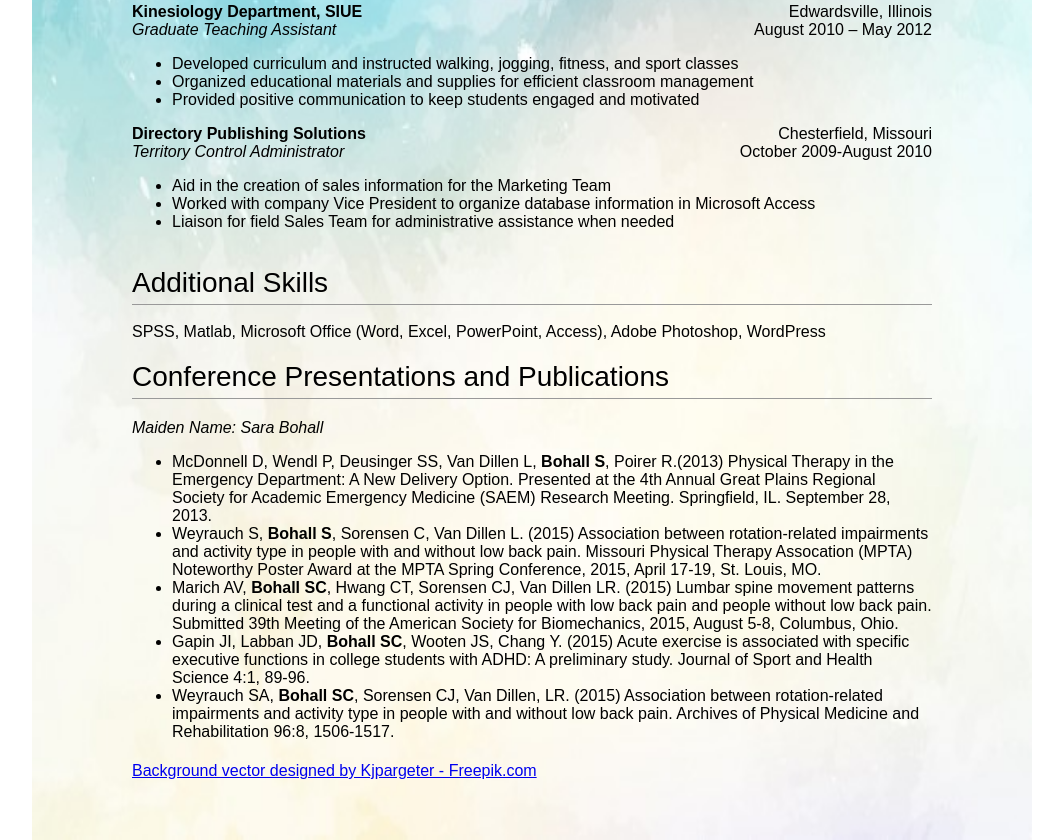
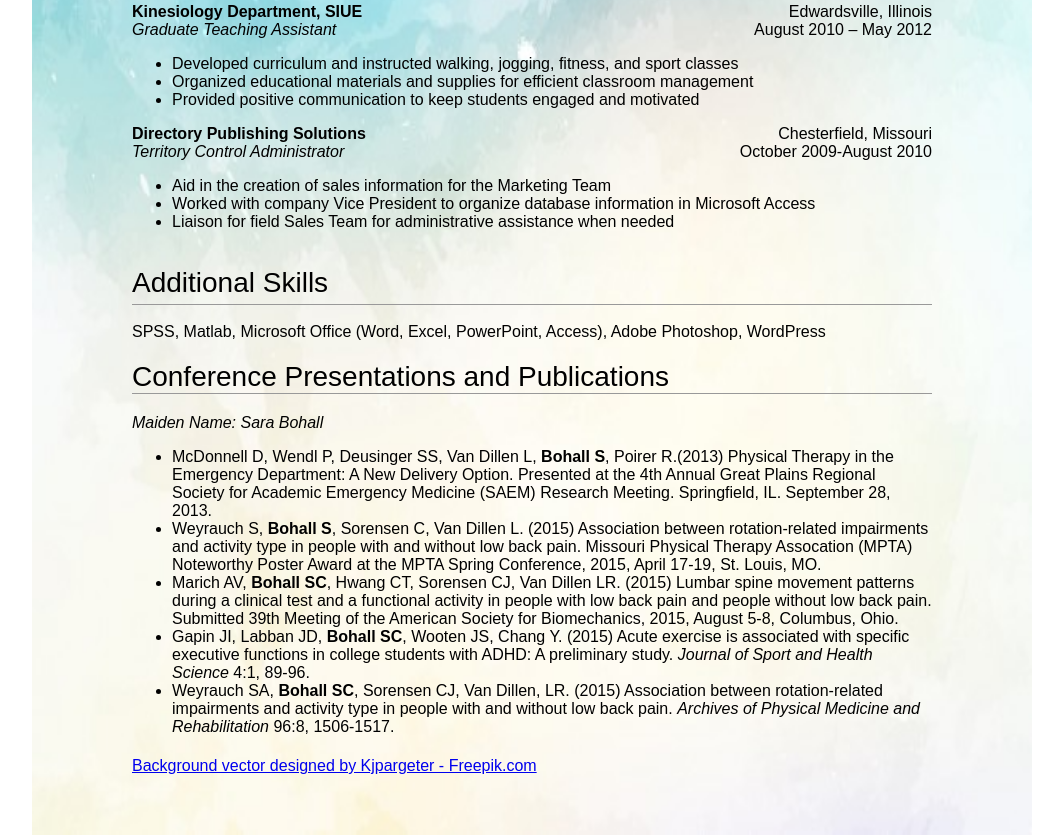
Before and after one commit to saraputnam/saraputnam, a plain HTML site: page index.html in a window 1280 px wide. Shown: the part 675-1515 px from the top of the page, without its empty margins (108-1171 px from the left). Drawn offline with Linux system fonts and the light colour scheme; files whose address does not match are found by name.

Commit message:
Update index.html

```diff
--- a/index.html
+++ b/index.html
@@ -141,7 +141,7 @@
 				</div>
 
 				<div id="content-skills">
-					<div id="content-professionalheader">
+					<div id="content-professionalheader2">
 						Conference Presentations and Publications
 					</div>
 						<div id="content-presentations">
@@ -151,8 +151,8 @@
 								<li>McDonnell D, Wendl P, Deusinger SS, Van Dillen L, <b>Bohall S</b>, Poirer R.(2013) Physical Therapy in the Emergency Department: A New Delivery Option. Presented at the 4th Annual Great Plains Regional Society for Academic Emergency Medicine (SAEM) Research Meeting. Springfield, IL. September 28, 2013.</li>
 								<li>Weyrauch S, <b>Bohall S</b>, Sorensen C, Van Dillen L. (2015) Association between rotation-related impairments and activity type in people with and without low back pain. Missouri Physical Therapy Assocation (MPTA) Noteworthy Poster Award at the MPTA Spring Conference, 2015, April 17-19,  St. Louis, MO.</li>
 								<li>Marich AV, <b>Bohall SC</b>, Hwang CT, Sorensen CJ, Van Dillen LR. (2015) Lumbar spine movement patterns during a clinical test and a functional activity in people with low back pain and people without low back pain. Submitted 39th Meeting of the American Society for Biomechanics, 2015, August 5-8, Columbus, Ohio.</li>
-								<li>Gapin JI, Labban JD, <b>Bohall SC</b>, Wooten JS, Chang Y. (2015) Acute exercise is associated with specific executive functions in college students with ADHD: A preliminary study. Journal of Sport and Health Science 4:1, 89-96.</li>
-								<li>Weyrauch SA, <b>Bohall SC</b>, Sorensen CJ, Van Dillen, LR. (2015) Association between rotation-related impairments and activity type in people with and without low back pain. Archives of Physical Medicine and Rehabilitation 96:8, 1506-1517.</li>
+								<li>Gapin JI, Labban JD, <b>Bohall SC</b>, Wooten JS, Chang Y. (2015) Acute exercise is associated with specific executive functions in college students with ADHD: A preliminary study. <i>Journal of Sport and Health Science</i> 4:1, 89-96.</li>
+								<li>Weyrauch SA, <b>Bohall SC</b>, Sorensen CJ, Van Dillen, LR. (2015) Association between rotation-related impairments and activity type in people with and without low back pain. <i>Archives of Physical Medicine and Rehabilitation</i> 96:8, 1506-1517.</li>
 							</ul>
 					</div>
 				</div>
```
